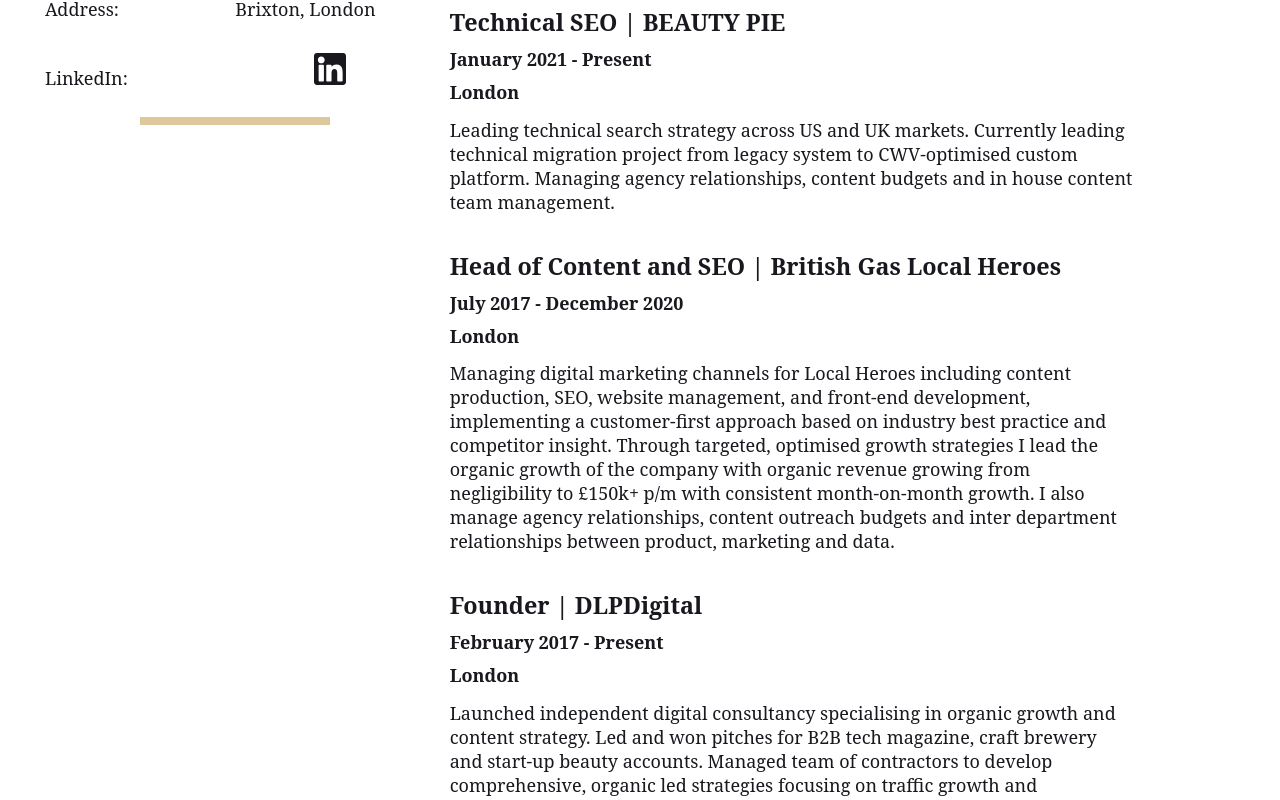
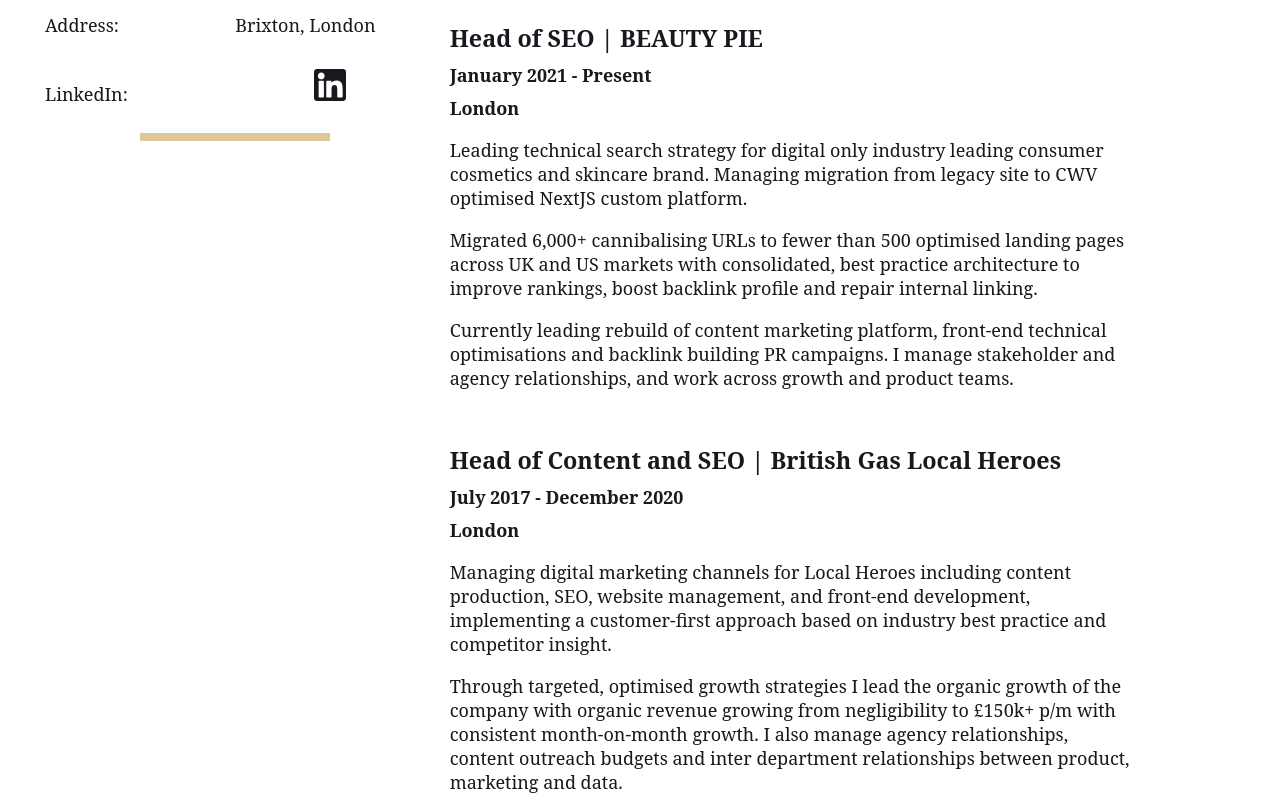
Before and after one commit to DLPDigital/jdlp-typescript, a Next.js app: page / in a window 1280 px wide. Shown: the part 840-1640 px from the top of the page. Built offline with nearby package versions, Linux system fonts and the light colour scheme.

Commit message:
changing content

```diff
--- a/components/Skills/Skill/Skill.module.scss
+++ b/components/Skills/Skill/Skill.module.scss
@@ -16,5 +16,6 @@
     width: 100%;
     max-width: 48px;
     margin: 0 auto;
+    padding-top: 8px;
   }
 }
--- a/data/experience/beauty-pie.md
+++ b/data/experience/beauty-pie.md
@@ -1,9 +1,13 @@
 ---
-title: Technical SEO
+title: Head of SEO
 company: BEAUTY PIE
 start: "2021-01-26"
 end: Present
 location: London
 ---
 
-Leading technical search strategy across US and UK markets. Currently leading technical migration project from legacy system to CWV-optimised custom platform. Managing agency relationships, content budgets and in house content team management.
+<p>Leading technical search strategy for digital only industry leading consumer cosmetics and skincare brand. Managing migration from legacy site to CWV optimised NextJS custom platform.</p>
+
+<p>Migrated 6,000+ cannibalising URLs to fewer than 500 optimised landing pages across UK and US markets with consolidated, best practice architecture to improve rankings, boost backlink profile and repair internal linking.</p>
+
+<p>Currently leading rebuild of content marketing platform, front-end technical optimisations and backlink building PR campaigns. I manage stakeholder and agency relationships, and work across growth and product teams.</p>
--- a/data/experience/local-heroes.md
+++ b/data/experience/local-heroes.md
@@ -6,4 +6,6 @@
 location: London
 ---
 
-Managing digital marketing channels for Local Heroes including content production, SEO, website management, and front-end development, implementing a customer-first approach based on industry best practice and competitor insight. Through targeted, optimised growth strategies I lead the organic growth of the company with organic revenue growing from negligibility to £150k+ p/m with consistent month-on-month growth. I also manage agency relationships, content outreach budgets and inter department relationships between product, marketing and data.
+<p>Managing digital marketing channels for Local Heroes including content production, SEO, website management, and front-end development, implementing a customer-first approach based on industry best practice and competitor insight.
+</p>
+<p>Through targeted, optimised growth strategies I lead the organic growth of the company with organic revenue growing from negligibility to £150k+ p/m with consistent month-on-month growth. I also manage agency relationships, content outreach budgets and inter department relationships between product, marketing and data.</p>
```
Also changed, not shown: data/test/test.md (deleted, +0 -9 lines).
